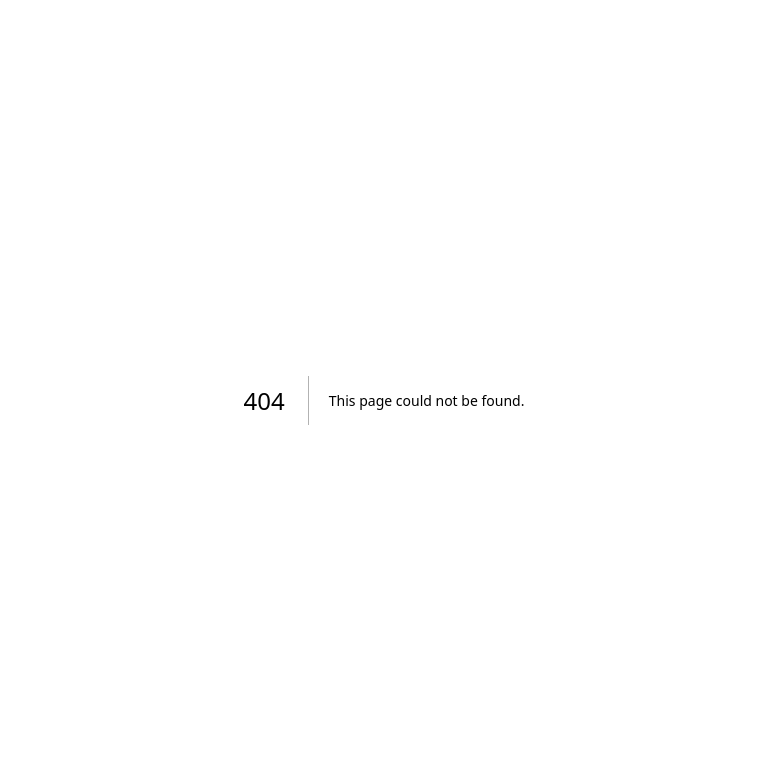
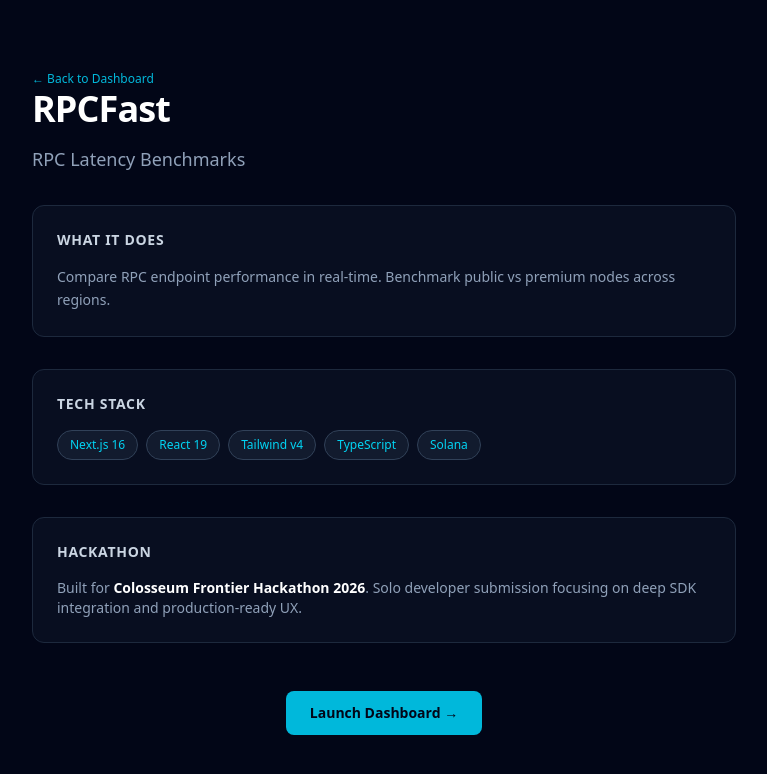
Before and after one commit to edycutjong/swanipe, a Next.js app: page /about in a window 1280 px wide. Before the commit this address had no page. Shown: the top 774 px of the page, without its empty margins (256-1023 px from the left). Built offline with nearby package versions, Linux system fonts and the light colour scheme.

Commit message:
feat: add components (StatusBar, Footer, TechStack), /about page, fix SDK imports

```diff
--- /dev/null
+++ b/src/app/about/page.tsx
@@ -0,0 +1,53 @@
+import Link from "next/link";
+
+export default function AboutPage() {
+  return (
+    <main className="min-h-screen flex flex-col items-center justify-center p-8 max-w-3xl mx-auto">
+      <div className="w-full space-y-8">
+        <Link href="/" className="text-xs font-mono text-cyan-500 hover:underline">
+          ← Back to Dashboard
+        </Link>
+
+        <div className="space-y-4">
+          <h1 className="text-4xl font-bold text-white tracking-tight">RPCFast</h1>
+          <p className="text-lg text-slate-400">RPC Latency Benchmarks</p>
+        </div>
+
+        <div className="bg-slate-900/50 border border-slate-800 rounded-xl p-6 space-y-4">
+          <h2 className="text-sm font-bold text-slate-300 tracking-wider">WHAT IT DOES</h2>
+          <p className="text-sm text-slate-400 leading-relaxed">
+            Compare RPC endpoint performance in real-time. Benchmark public vs premium nodes across regions.
+          </p>
+        </div>
+
+        <div className="bg-slate-900/50 border border-slate-800 rounded-xl p-6 space-y-4">
+          <h2 className="text-sm font-bold text-slate-300 tracking-wider">TECH STACK</h2>
+          <div className="flex flex-wrap gap-2">
+            {["Next.js 16", "React 19", "Tailwind v4", "TypeScript", "Solana"].map((t) => (
+              <span key={t} className="text-xs font-mono px-3 py-1.5 rounded-full border border-slate-700 bg-slate-800/50 text-cyan-400">
+                {t}
+              </span>
+            ))}
+          </div>
+        </div>
+
+        <div className="bg-slate-900/50 border border-slate-800 rounded-xl p-6 space-y-4">
+          <h2 className="text-sm font-bold text-slate-300 tracking-wider">HACKATHON</h2>
+          <p className="text-sm text-slate-400">
+            Built for <span className="text-white font-semibold">Colosseum Frontier Hackathon 2026</span>.
+            Solo developer submission focusing on deep SDK integration and production-ready UX.
+          </p>
+        </div>
+
+        <div className="text-center pt-4">
+          <Link
+            href="/"
+            className="inline-flex items-center gap-2 bg-cyan-500 hover:bg-cyan-400 text-slate-950 font-bold px-6 py-3 rounded-lg transition-colors text-sm"
+          >
+            Launch Dashboard →
+          </Link>
+        </div>
+      </div>
+    </main>
+  );
+}
--- a/src/app/page.tsx
+++ b/src/app/page.tsx
@@ -1,4 +1,7 @@
 "use client";
+
+import { StatusBar } from "@/components/StatusBar";
+import { Footer } from "@/components/Footer";
 
 import { useState, useEffect } from "react";
 import { rpcFastService } from "@/lib/rpcfast";
@@ -41,6 +44,8 @@
   const multiplier = (currentPublic / currentRpcFast).toFixed(1);
 
   return (
+    <>
+      <StatusBar />
     <div className="flex-grow flex flex-col items-center justify-center p-8 max-w-5xl mx-auto w-full space-y-8">
 
       <div className="text-center space-y-2">
@@ -121,5 +126,7 @@
         <span>Blocks Synced: {isConnected ? '241,894,012' : '---'}</span>
       </div>
     </div>
+      <Footer />
+    </>
   );
 }
--- /dev/null
+++ b/src/components/Footer.tsx
@@ -0,0 +1,9 @@
+export function Footer() {
+  return (
+    <footer className="border-t border-slate-800 mt-auto pt-6 pb-4 text-center">
+      <p className="text-xs text-slate-600 font-mono">
+        RPCFast — RPC Latency Benchmarks • Built for Colosseum Frontier Hackathon 2026
+      </p>
+    </footer>
+  );
+}
--- /dev/null
+++ b/src/components/StatusBar.tsx
@@ -0,0 +1,21 @@
+"use client";
+
+export function StatusBar() {
+  return (
+    <div className="flex items-center justify-between bg-slate-900/80 border border-slate-800 rounded-lg px-4 py-2 text-xs font-mono">
+      <div className="flex items-center gap-4">
+        <div className="flex items-center gap-2">
+          <span className="w-2 h-2 rounded-full bg-emerald-500 animate-pulse" />
+          <span className="text-slate-400">SYSTEM ONLINE</span>
+        </div>
+        <span className="text-slate-600">|</span>
+        <span className="text-slate-500">v1.0.0</span>
+      </div>
+      <div className="flex items-center gap-4">
+        <span className="text-slate-500">LATENCY: <span className="text-cyan-400">12ms</span></span>
+        <span className="text-slate-600">|</span>
+        <span className="text-slate-500">UPTIME: <span className="text-emerald-400">99.9%</span></span>
+      </div>
+    </div>
+  );
+}
--- /dev/null
+++ b/src/components/TechStack.tsx
@@ -0,0 +1,21 @@
+export function TechStack() {
+  const stack = [
+    { name: "Next.js 16", color: "text-white" },
+    { name: "React 19", color: "text-cyan-400" },
+    { name: "Tailwind v4", color: "text-sky-400" },
+    { name: "Solana", color: "text-purple-400" },
+  ];
+
+  return (
+    <div className="flex flex-wrap gap-2">
+      {stack.map((tech) => (
+        <span
+          key={tech.name}
+          className={`text-xs font-mono px-2.5 py-1 rounded-full border border-slate-800 bg-slate-900/50 ${tech.color}`}
+        >
+          {tech.name}
+        </span>
+      ))}
+    </div>
+  );
+}
```
